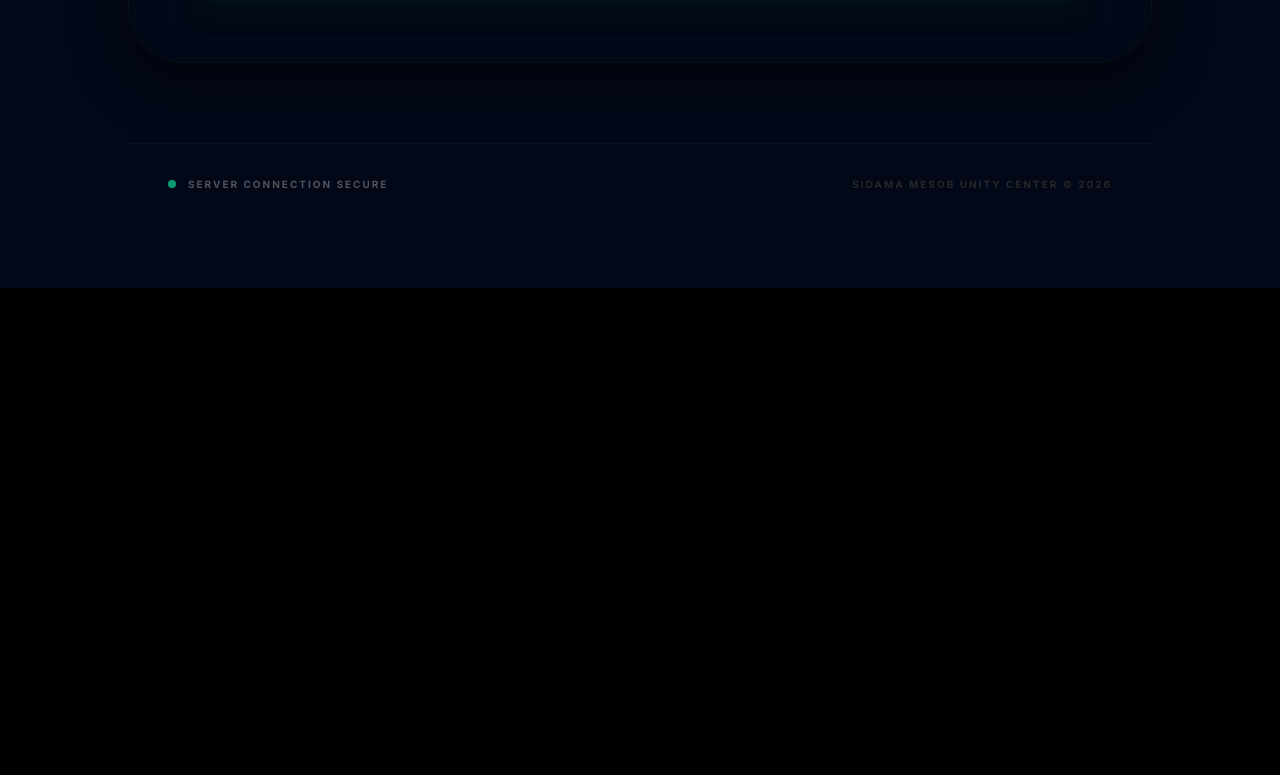
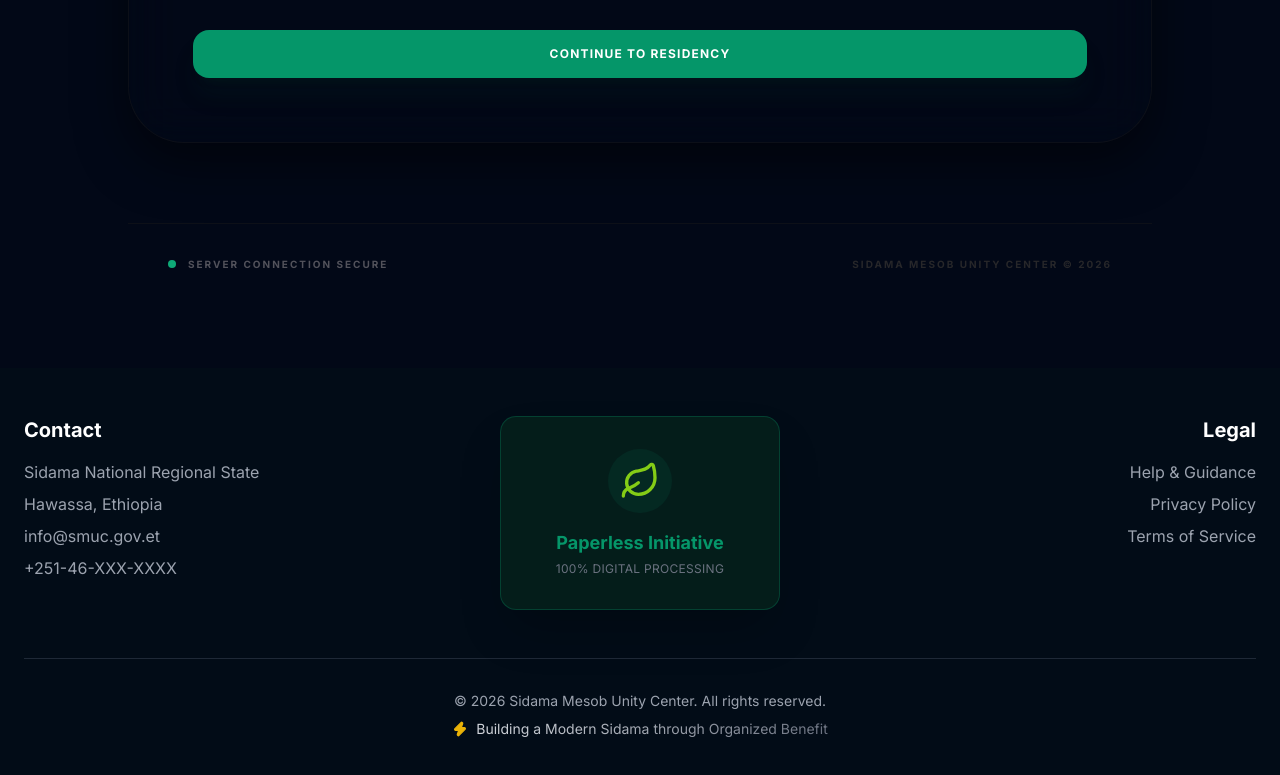
Before and after one commit to Kenenisa1/Sidama_Mesob_HRMS, a React app in the folder frontend/: page / in a window 1280 px wide. Shown: the part 1101-1876 px from the top of the page. Before the commit the page ends 1389 px from the top, so only its background shows below. Built offline with nearby package versions, Linux system fonts and the light colour scheme; the HTML template or start-up script is replaced by a standard one.

Commit message:
This Footer Part

```diff
--- a/frontend/src/App.jsx
+++ b/frontend/src/App.jsx
@@ -1,15 +1,19 @@
 import Register from "./pages/Register";
 import HelpPage from "./pages/HelpPage";
+import Navbar from "./components/headerandfooter/Navbar";
+import Footer from "./components/headerandfooter/Footer";
 import { BrowserRouter as Router, Routes, Route } from 'react-router-dom';
 
 const App = () => {
   return (
     <Router>
       <div>
+        <Navbar />
         <Routes>
           <Route path="/" element={<Register />} />
           <Route path="/help" element={<HelpPage />} />
         </Routes>
+        <Footer />
       </div>
     </Router>
   )
--- /dev/null
+++ b/frontend/src/components/headerandfooter/Footer.jsx
@@ -0,0 +1,67 @@
+import React from 'react';
+import { Leaf, Zap } from 'lucide-react';
+
+const Footer = () => {
+  const currentYear = new Date().getFullYear();
+
+  return (
+    <footer className="bg-[#020c17] text-gray-400 py-12 px-6">
+      <div className="max-w-7xl mx-auto">
+        {/* Top Section: Links and Initiative Card */}
+        <div className="grid grid-cols-1 md:grid-cols-3 gap-12 items-start border-b border-gray-800 pb-12">
+
+          {/* Contact Column */}
+          <div className="space-y-4">
+            <h3 className="text-white text-xl font-bold">Contact</h3>
+            <div className="flex flex-col space-y-2 text-sm md:text-base">
+              <p>Sidama National Regional State</p>
+              <p>Hawassa, Ethiopia</p>
+              <a href="mailto:info@smuc.gov.et" className="hover:text-[#059669] transition-colors">
+                info@smuc.gov.et
+              </a>
+              <p>+251-46-XXX-XXXX</p>
+            </div>
+          </div>
+
+          {/* Center: Paperless Initiative Card */}
+          <div className="flex justify-center">
+            <div className="bg-[#041d1a] border border-[#059669]/30 rounded-2xl p-8 flex flex-col items-center text-center w-full max-w-[280px] shadow-2xl">
+              <div className="bg-[#059669]/10 p-3 rounded-full mb-4">
+                <Leaf size={40} className="text-[#84cc16]" />
+              </div>
+              <h4 className="text-[#059669] text-lg font-bold mb-1">Paperless Initiative</h4>
+              <p className="text-xs text-gray-500 font-medium tracking-wide uppercase">
+                100% Digital Processing
+              </p>
+            </div>
+          </div>
+
+          {/* Legal Column */}
+          <div className="md:text-right space-y-4">
+            <h3 className="text-white text-xl font-bold">Legal</h3>
+            <div className="flex flex-col space-y-2 text-sm md:text-base">
+              <a href="#" className="hover:text-white transition-colors">Help & Guidance</a>
+              <a href="#" className="hover:text-white transition-colors">Privacy Policy</a>
+              <a href="#" className="hover:text-white transition-colors">Terms of Service</a>
+            </div>
+          </div>
+        </div>
+
+        {/* Bottom Section: Copyright and Slogan */}
+        <div className="pt-8 flex flex-col items-center text-center space-y-2">
+          <p className="text-sm">
+            © {currentYear} Sidama Mesob Unity Center. All rights reserved.
+          </p>
+          <div className="flex items-center gap-2 text-sm font-medium">
+            <Zap size={16} className="text-yellow-500 fill-yellow-500" />
+            <span className="bg-gradient-to-r from-gray-300 to-gray-500 bg-clip-text text-transparent">
+              Building a Modern Sidama through Organized Benefit
+            </span>
+          </div>
+        </div>
+      </div>
+    </footer>
+  );
+};
+
+export default Footer;
```
